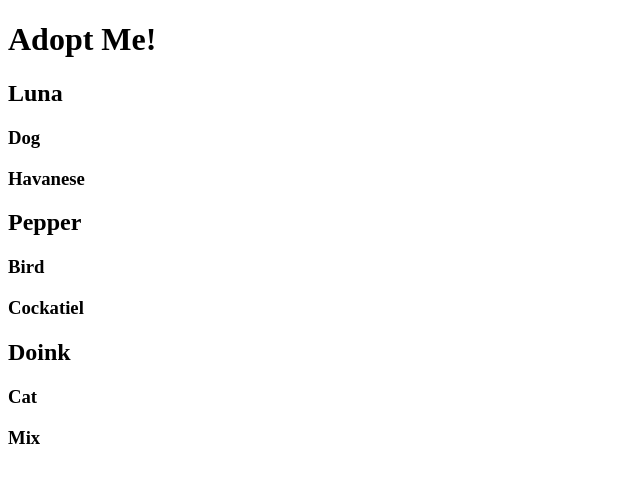
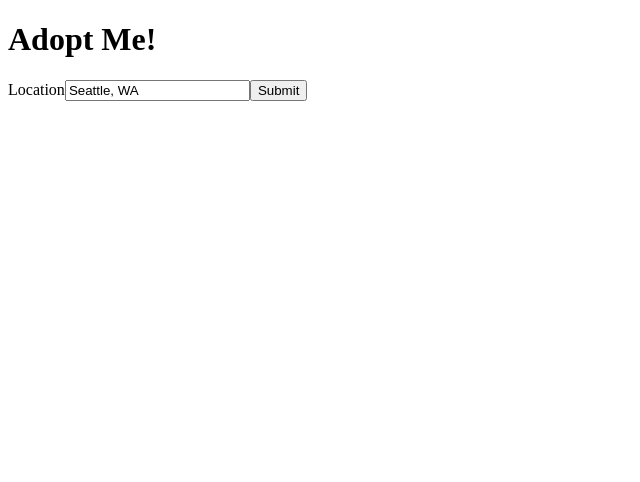
Before and after one commit to moonorange/react_intro_fm, a React (Vite) app: page / in a window 1280 px wide. Shown: the top 482 px of the page, without its empty margins (0-640 px from the left). Built offline with nearby package versions, Linux system fonts and the light colour scheme.

Commit message:
add: react hook useState

```diff
--- a/src/App.js
+++ b/src/App.js
@@ -1,13 +1,11 @@
 import ReactDOM from "react-dom";
-import Pet from "./Pet";
+import SearchParams from "./SearchParams";
 
 const App = () => {
   return (
     <div>
       <h1>Adopt Me!</h1>
-      <Pet name="Luna" animal="Dog" breed="Havanese"></Pet>
-      <Pet name="Pepper" animal="Bird" breed="Cockatiel"></Pet>
-      <Pet name="Doink" animal="Cat" breed="Mix"></Pet>
+      <SearchParams />
     </div>
   );
 };
--- /dev/null
+++ b/src/SearchParams.js
@@ -0,0 +1,24 @@
+import { useState } from "react";
+
+const SearchParams = () => {
+  const [location, updateLocation] = useState("Seattle, WA");
+
+  return (
+    <div className="search-param">
+      <form>
+        <label htmlFor="location">
+          Location
+          <input
+            id="location"
+            value={location}
+            placeholder="Location"
+            onChange={(e) => updateLocation(e.target.value)}
+          />
+        </label>
+        <button>Submit</button>
+      </form>
+    </div>
+  );
+};
+
+export default SearchParams;
```
